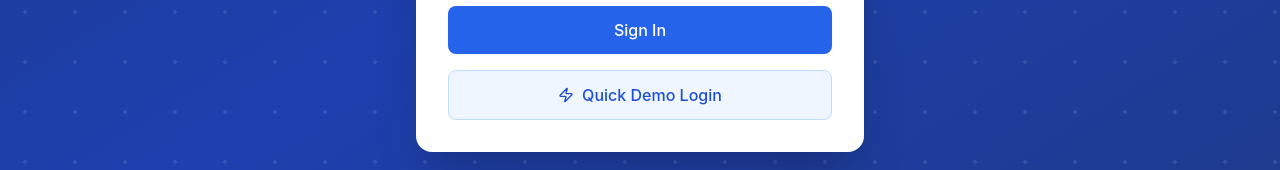
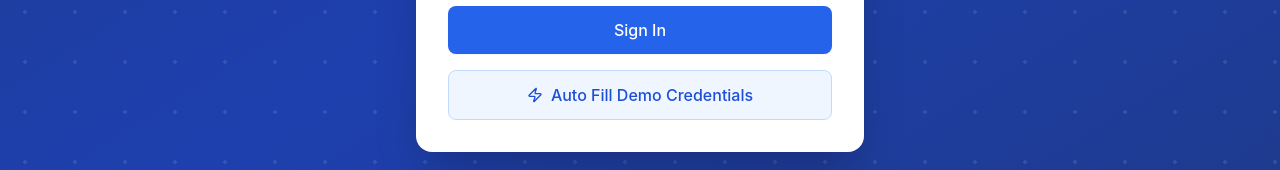
Before and after one commit to eakarsu/AIPredictdisease, a React (Vite) app in the folder frontend/: page /login in a window 1280 px wide. Shown: the part 513-683 px from the top of the page. Built offline with nearby package versions, Linux system fonts and the light colour scheme.

Commit message:
Commit pending workspace changes

```diff
--- a/frontend/src/pages/Login.jsx
+++ b/frontend/src/pages/Login.jsx
@@ -111,7 +111,7 @@ export default function Login() {
               className="w-full flex items-center justify-center gap-2 py-3 px-4 bg-gradient-to-r from-primary-50 to-blue-50 text-primary-700 rounded-lg hover:from-primary-100 hover:to-blue-100 transition-all border border-primary-200 font-medium"
             >
               <Zap className="h-4 w-4" />
-              Quick Demo Login
+              Auto Fill Demo Credentials
             </button>
           </div>
         </div>
```
